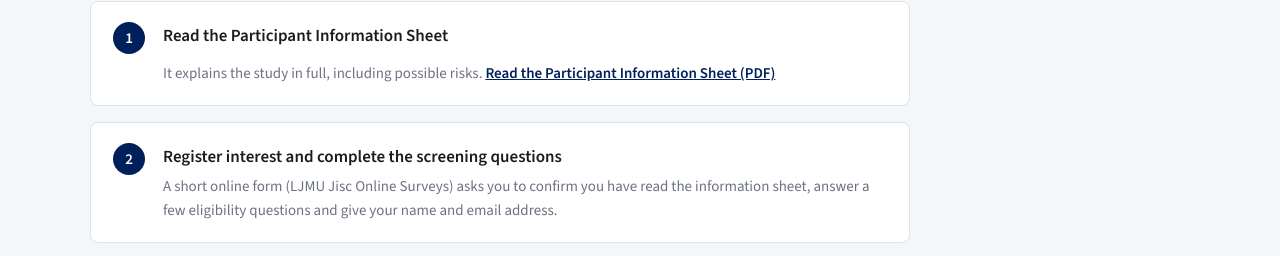
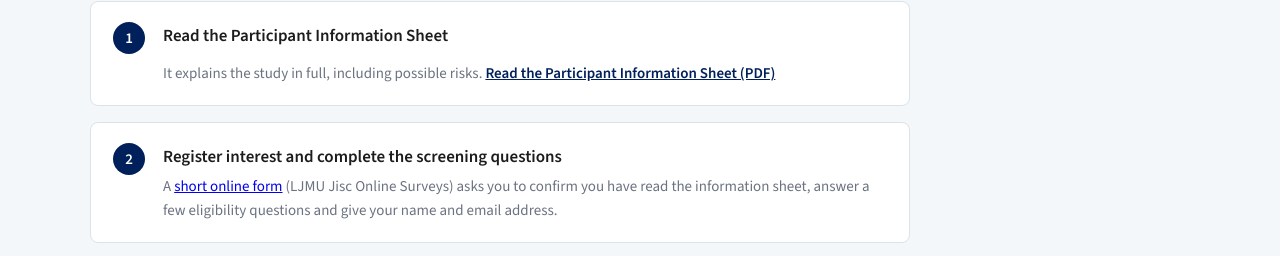
Before and after one commit to SPSAAMOR/medal-trial, a plain HTML site: page index.html in a window 1280 px wide. Shown: the part 4663-4919 px from the top of the page. Drawn offline with nearby package versions, Linux system fonts and the light colour scheme.

Commit message:
hyperlinked the eligibility form to the taking part part

```diff
--- a/index.html
+++ b/index.html
@@ -1222,7 +1222,7 @@
     </div>
     <ol class="steps-list fade-in">
       <li><strong>Read the Participant Information Sheet</strong><p>It explains the study in full, including possible risks. <a class="pis-btn" href="MEDAL_Participant_Information_Sheet.pdf" target="_blank" rel="noopener">Read the Participant Information Sheet (PDF)</a></p></li>
-      <li><strong>Register interest and complete the screening questions</strong><p>A short online form (LJMU Jisc Online Surveys) asks you to confirm you have read the information sheet, answer a few eligibility questions and give your name and email address.</p></li>
+      <li><strong>Register interest and complete the screening questions</strong><p>A <a href="https://app.onlinesurveys.jisc.ac.uk/s/ljmu/medal-trial" target="_blank">short online form</a> (LJMU Jisc Online Surveys) asks you to confirm you have read the information sheet, answer a few eligibility questions and give your name and email address.</p></li>
       <li><strong>We contact you</strong><p>The researcher will email you, answer any questions and let you know whether you are eligible. You will have at least 24 hours to decide.</p></li>
       <li><strong>Give consent online</strong><p>If you decide to take part, you complete a short online consent form, then keep a 3-day food diary before your first visit.</p></li>
       <li><strong>Visit 1 at LJMU (about 2 hours)</strong><p>Health assessments, then random allocation to one of the four groups.</p></li>
```
